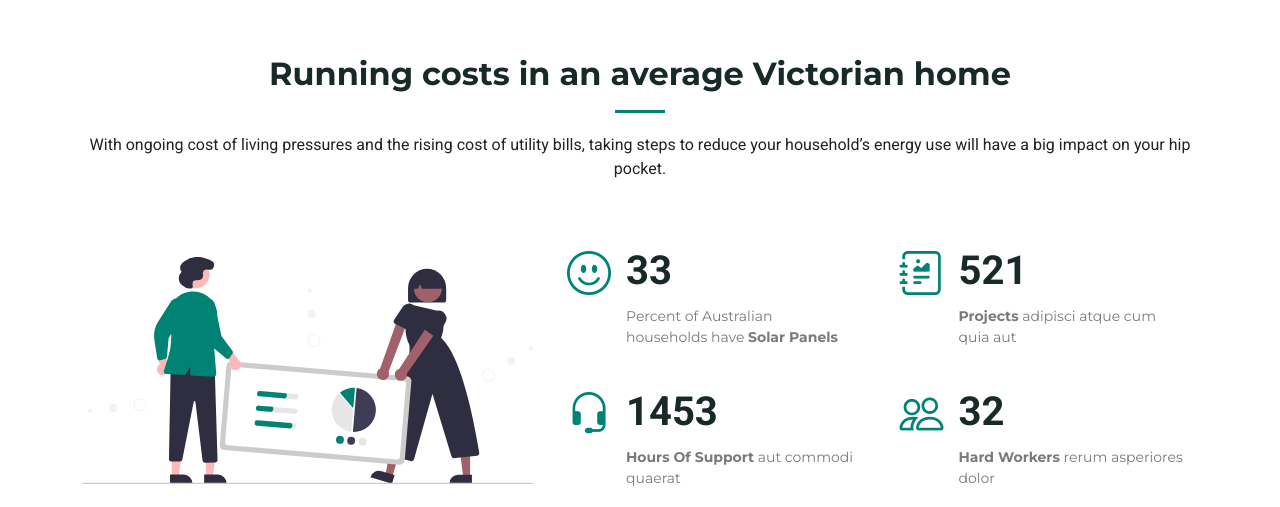
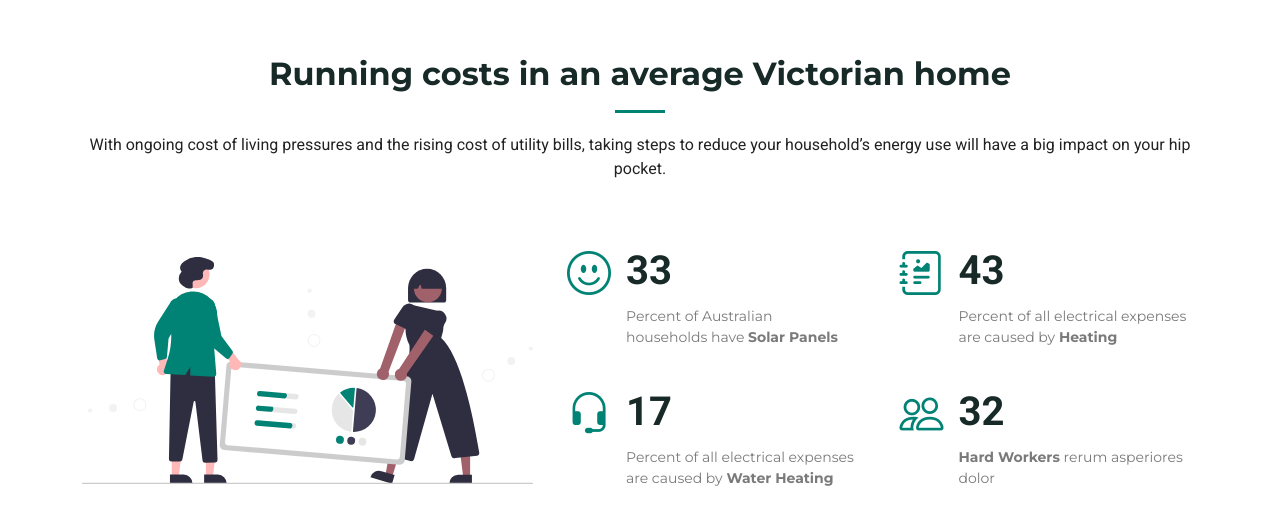
Before and after one commit to Noah-Bakr/Sustainability-in-2-Hours, a plain HTML site: page Impact/index.html in a window 1280 px wide. Shown: the part 445-952 px from the top of the page. Drawn offline with Linux system fonts and the light colour scheme.

Commit message:
water heating stats

```diff
--- a/Impact/index.html
+++ b/Impact/index.html
@@ -145,8 +145,8 @@
                 <div class="stats-item d-flex">
                   <i class="bi bi-journal-richtext flex-shrink-0"></i>
                   <div>
-                    <span data-purecounter-start="0" data-purecounter-end="521" data-purecounter-duration="1" class="purecounter"></span>
-                    <p><strong>Projects</strong> <span>adipisci atque cum quia aut</span></p>
+                    <span data-purecounter-start="0" data-purecounter-end="43" data-purecounter-duration="1" class="purecounter"></span>
+                    <p><span>Percent of all electrical expenses are caused by</span> <strong>Heating</strong></p>
                   </div>
                 </div>
               </div><!-- End Stats Item -->
@@ -155,8 +155,8 @@
                 <div class="stats-item d-flex">
                   <i class="bi bi-headset flex-shrink-0"></i>
                   <div>
-                    <span data-purecounter-start="0" data-purecounter-end="1453" data-purecounter-duration="1" class="purecounter"></span>
-                    <p><strong>Hours Of Support</strong> <span>aut commodi quaerat</span></p>
+                    <span data-purecounter-start="0" data-purecounter-end="17" data-purecounter-duration="1" class="purecounter"></span>
+                    <p><span>Percent of all electrical expenses are caused by</span> <strong>Water Heating</strong></p>
                   </div>
                 </div>
               </div><!-- End Stats Item -->
```
